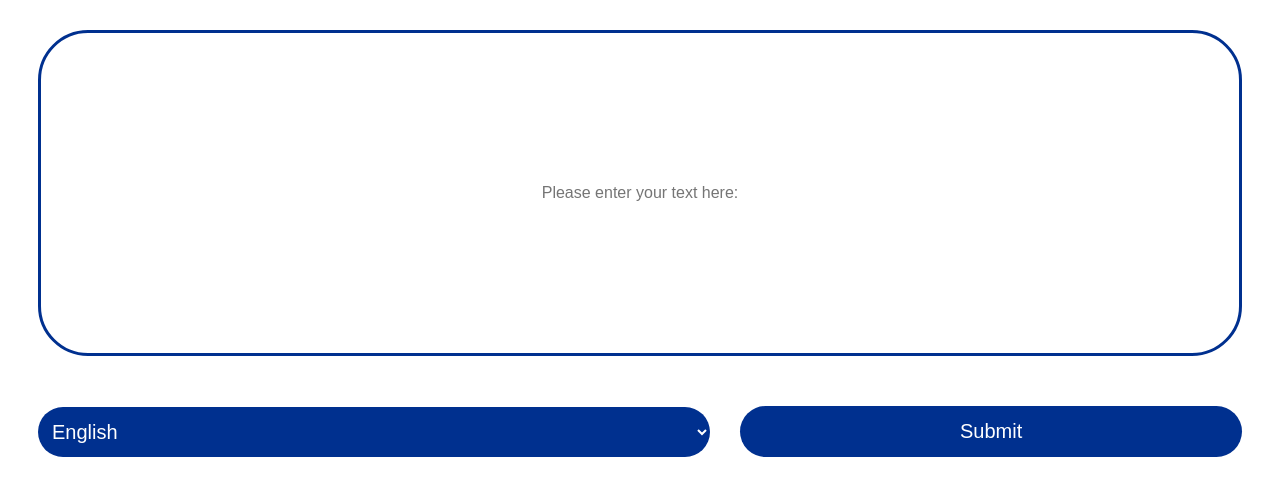
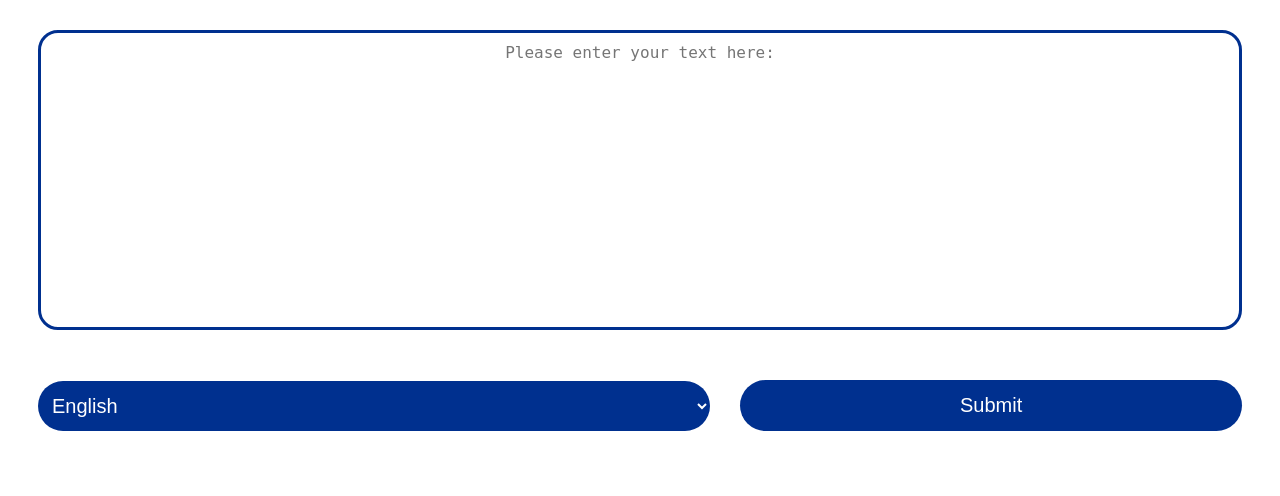
Before and after one commit to wajidkorkani/Text-To-Voice, a Django app: page / in a window 1280 px wide. Shown: the part 58-554 px from the top of the page. Run offline with Django 4.2, Linux system fonts and the light colour scheme.

Commit message:
Text file/input problem is fixed now the text will not go outside of the input field.

```diff
--- a/Text_To_Voice/Templates/index.html
+++ b/Text_To_Voice/Templates/index.html
@@ -14,24 +14,29 @@
     grid-template-columns: repeat(12, 1fr);
     drop-shadow: gray;
   }
-  input{
+  textarea{
         grid-column-start: span 12;
-    min-height: 300px;
-    border-radius: 50px;
+        height: 300px;
+        text-align: center;
+        border-radius: 20px;
         border: solid;
         border-color: #00308F;
         color: black;
         padding: 10px;
-    margin-bottom:50px;
-    text-align: center;
-    font-size:16px;
+        margin-bottom: 50px;
+        font-size: 16px;
+        box-sizing: border-box;
+        resize: none; /* Optional: disable resizing */
+        overflow-y: auto; /* Optional: add vertical scroll bar when content exceeds height */
     }
-  input:hover{
+
+    textarea:hover{
     outline:none;
     border-color: yellow;
   }
-  input:focus{
+  textarea:focus{
     outline:none;
+    text-align: start;
     border-color: #00308F;
   }
   button{
@@ -73,7 +78,7 @@
 {% block body %}
   <form method="POST" action="{% url 'text_to_voice' %}">
     {% csrf_token %}
-    <input type="text" name="text" placeholder="Please enter your text here:" required />
+    <textarea type="text" name="text" placeholder="Please enter your text here:" required ></textarea>
     <select name="language">
         <option value="en">English</option>
         <option value="ur">Urdu</option>
```
Lines whose indentation alone changed are shown as unchanged.
